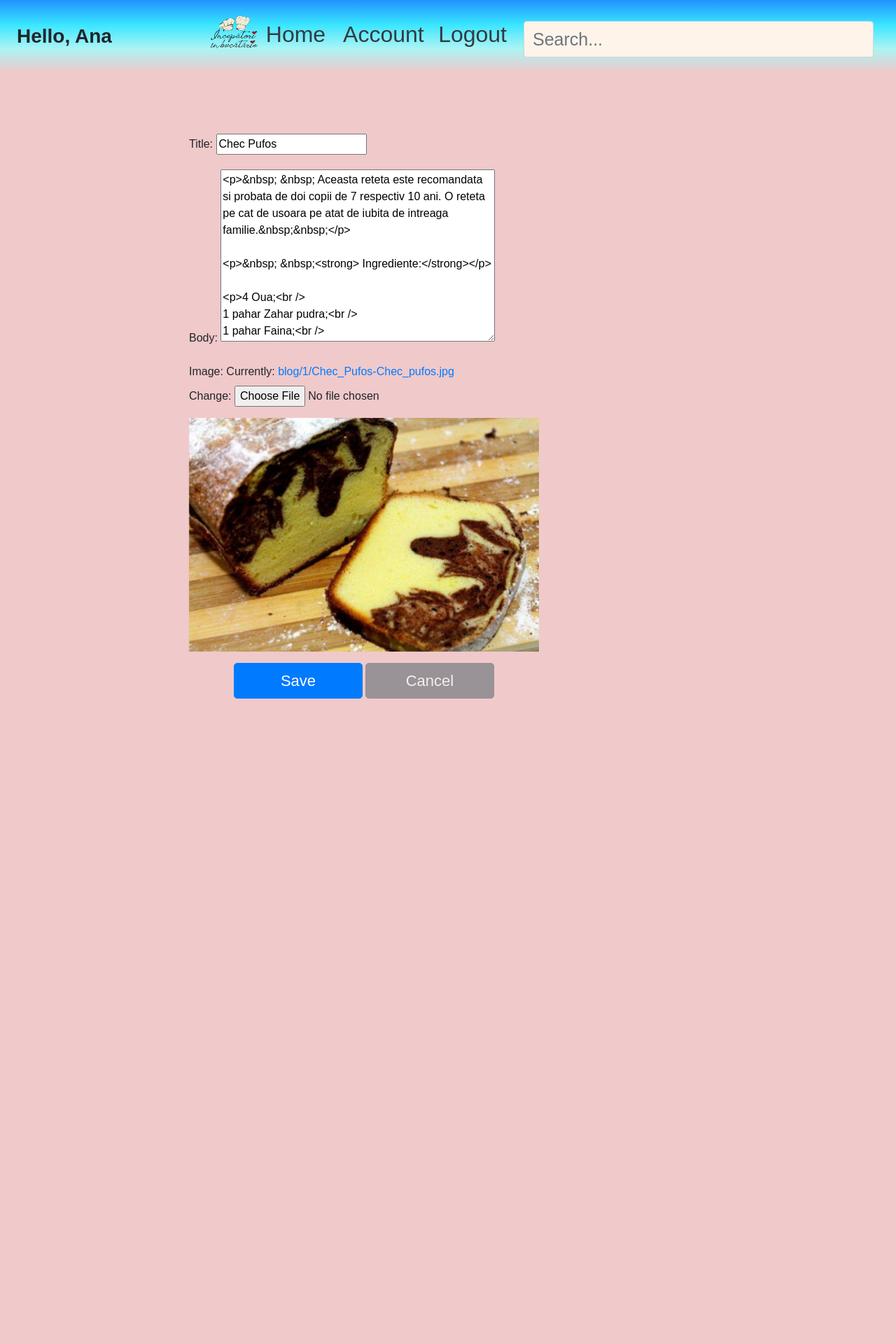
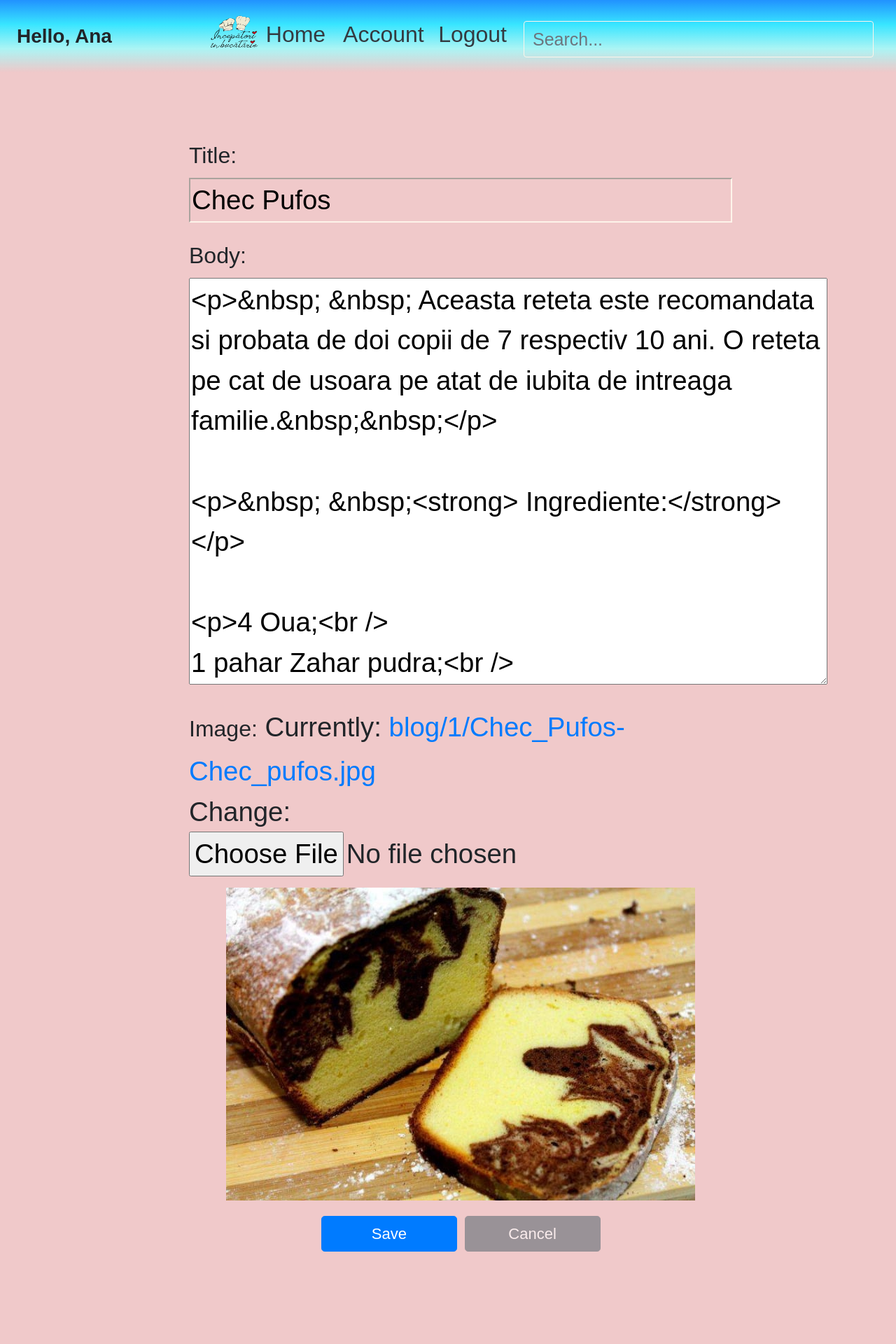
Before and after one commit to memyselfandAna/CB, a Django app: a page that uses OurSite/templates/snippets/header.html in a window 1280 px wide. Shown: the top 1920 px of the page at 70% size. Run offline with Django 4.2, Linux system fonts and the light colour scheme; a user stored in the database is signed in; data comes from the database, SQL or seed files in the repository; both versions use the stored data as it was after the commit; some libraries are stand-ins or nearby versions; some web fonts are replaced.

Commit message:
Input Search si CKE title, postedBy  changed

```diff
--- a/OurSite/blog/models.py
+++ b/OurSite/blog/models.py
@@ -5,6 +5,7 @@ from django.conf import settings
 from django.db.models.signals import post_delete
 from django.dispatch import receiver
 from ckeditor.fields import RichTextField
+
 
 def upload_location(instance, filename):
 	file_path = 'blog/{author_id}/{title}-{filename}'.format(
@@ -14,8 +15,7 @@ def upload_location(instance, filename):
 
 class BlogPost(models.Model):
 	title 					= models.CharField(max_length=50, null=False, blank=False, unique=True)
-	# body 					= models.TextField(max_length=5000, null=False, blank=False)
-	body 					= RichTextField(blank=True, null=True)
+	body 					= RichTextField(blank=False, null=False)
 	image		 			= models.ImageField(upload_to=upload_location, null=False, blank=False)
 	date_published 			= models.DateTimeField(auto_now_add=True, verbose_name="date published")
 	date_updated 			= models.DateTimeField(auto_now=True, verbose_name="date updated")
--- a/OurSite/blog/templates/blog/edit_blog.html
+++ b/OurSite/blog/templates/blog/edit_blog.html
@@ -7,23 +7,24 @@
 <style type="text/css">
 
    .create-form {
-	    width: 100%;
-	    max-width: 100%;
+	    width: 63vw;
+	    max-width: 63vw;
 	    padding: 15px;
 	    margin: auto;
+		font-size: 3vw;
   	}
 
   	.submit-button {
   		max-width: 200px;
   	}
-
+	label {
+		font-size: 2rem !important;
+	}
 	.image {
 	  opacity: 1;
 	  transition: .5s ease;
 	  backface-visibility: hidden;
 	}
-
-
 
 	.middle {
 	  transition: .5s ease;
@@ -71,6 +72,16 @@
 		border: 3px solid rgb(51, 179, 243) ;
 		margin: 0 auto;
 		border-radius: 1%;
+	}
+	#cke, input {
+		margin: 0 !important;
+		font-family: inherit !important;
+		font-size: inherit !important;
+		line-height: inherit !important;
+		background-color: transparent !important;
+		width: fit-content !important;
+		width: -webkit-fill-available !important;
+		border-color: #fef4ea !important;
 	}
 
 	.cke_top {
@@ -153,7 +164,7 @@
 				<!-- Submit $ Cencel btn -->
 				<center>
 				<span class="detail-blog-btn">
-					<button class="submit-button btn btn-lg btn-primary btn-block" type="submit">Save</button>
+					<button  class="submit-button btn btn-lg btn-primary btn-block" type="submit">Save</button>
 					<a href="/">
 					<button disabled="disabled" class="submit-button btn btn-lg btn-secondary btn-block">Cancel</button>
 					</a>
--- a/OurSite/blog/views.py
+++ b/OurSite/blog/views.py
@@ -55,7 +55,7 @@ def edit_blog_view(request, slug):
 		if form.is_valid():
 			obj = form.save(commit=False)
 			obj.save()
-			context['success_message'] = "Updated"
+			context['success_message'] = " Reteta a fost actualizata cu succes! 😊"
 			blog_post = obj
 
 	form = UpdateBlogPostForm(
--- a/OurSite/templates/snippets/base_css.html
+++ b/OurSite/templates/snippets/base_css.html
@@ -27,6 +27,10 @@
     .form-control {
         font-size: 25px !important;
     }
+    .form-control input{
+            background-color: #fef43a;
+        }
+
 
     .btn {
         font-size: 22px !important;
--- a/OurSite/templates/snippets/header.html
+++ b/OurSite/templates/snippets/header.html
@@ -31,8 +31,10 @@
             color:antiquewhite !important;
         }
 
-        .form-control {
-            background-color: #fef4ea;
+        #id_q.form-control {
+            background-color:transparent;
+            transition: border-color .15s ease-in-out,box-shadow .15s ease-in-out;
+            background-clip: padding-box;
         }
 
     </style>
```
Also changed, not shown: OurSite/OurSite/settings.py (+1 -17 lines), OurSite/blog/templates/blog/create_blog.html (+13 -0 lines), OurSite/blog/templates/blog/detail_blog.html (+2 -8 lines), OurSite/blog/templates/blog/snippets/blog_post_snippet.html (+8 -11 lines), OurSite/requirements.txt (+14 -6 lines), requirements.txt (deleted, +0 -7 lines), OurSite/blog/migrations/0001_initial.py, OurSite/blog/migrations/0002_alter_blogpost_title.py (deleted), OurSite/blog/migrations/0003_alter_blogpost_title.py (deleted), OurSite/blog/migrations/0004_alter_blogpost_title.py (deleted), OurSite/db.sqlite3, OurSite/media_cdn/blog/1/Negresa_cu_ciocolata-Negresa_cu_ciocolata.png (added), OurSite/media_cdn/blog/3/Orez_cu_pui_si_legume-Orez_cu_pui_si_legume.png (added), 1 other file.
